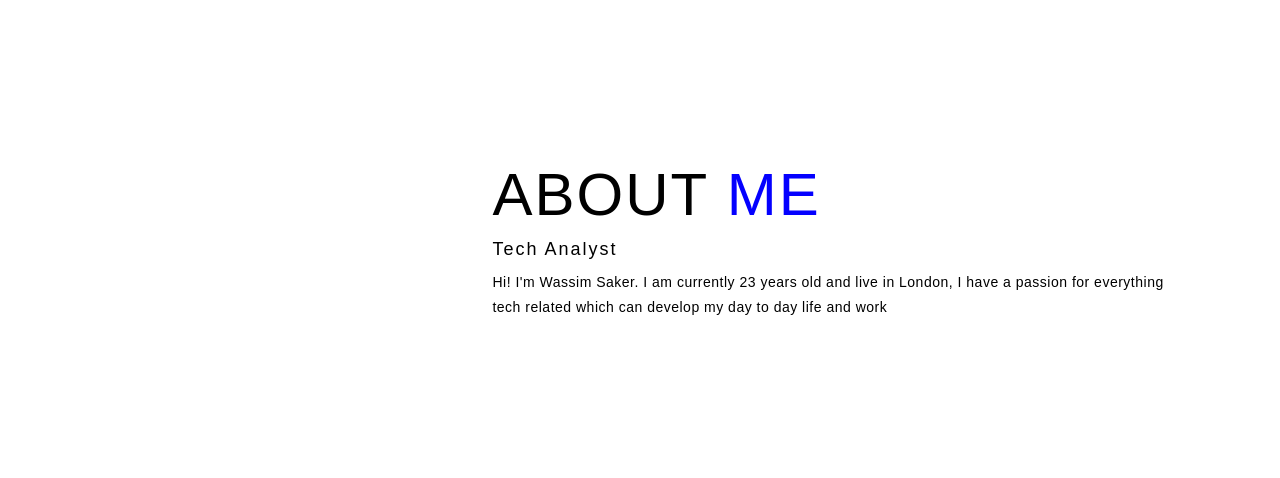
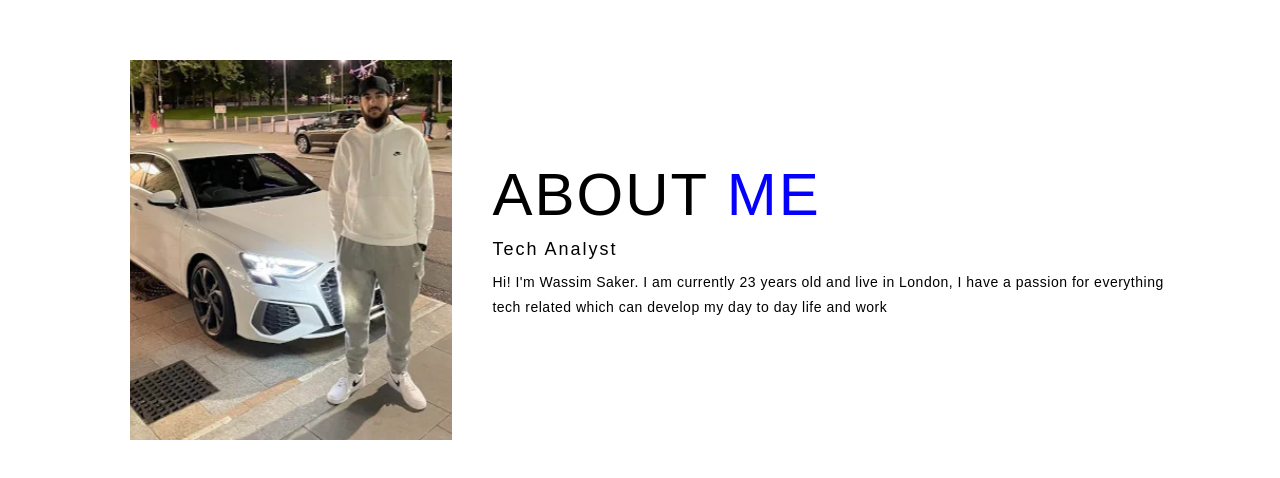
Before and after one commit to WassimSaker/finalportfolio, a plain HTML site: page index.html in a window 1280 px wide. Shown: the part 4069-4547 px from the top of the page. Drawn offline with Linux system fonts and the light colour scheme.

Commit message:
added images code

```diff
--- a/index.html
+++ b/index.html
@@ -120,6 +120,7 @@
     <div class="about container">
       <div class="col-left">
         <div class="about-img">
+            <img src="./Images/wassim.webp" alt="me">
         </div>
       </div>
       <div class="col-right">
```
